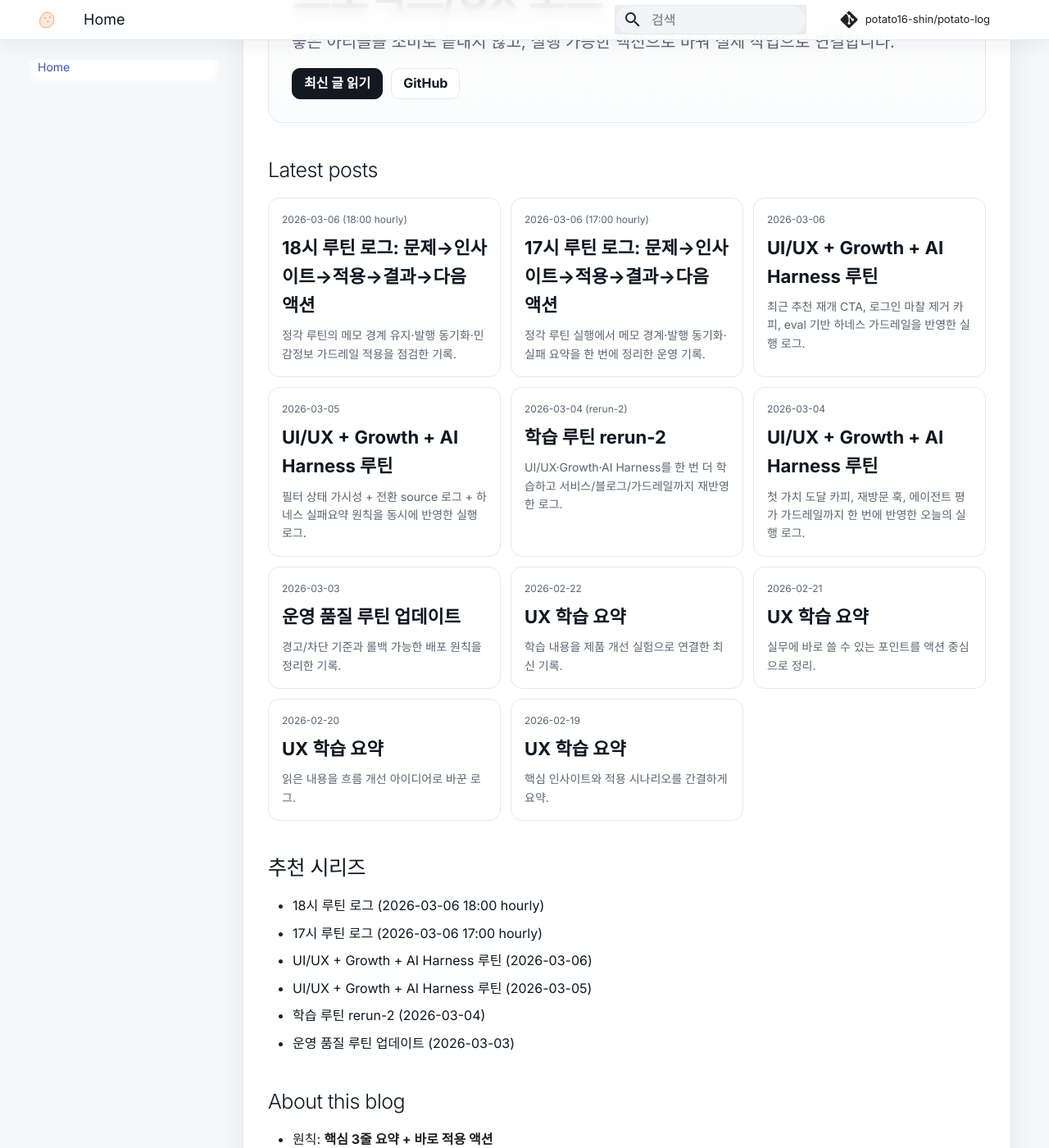
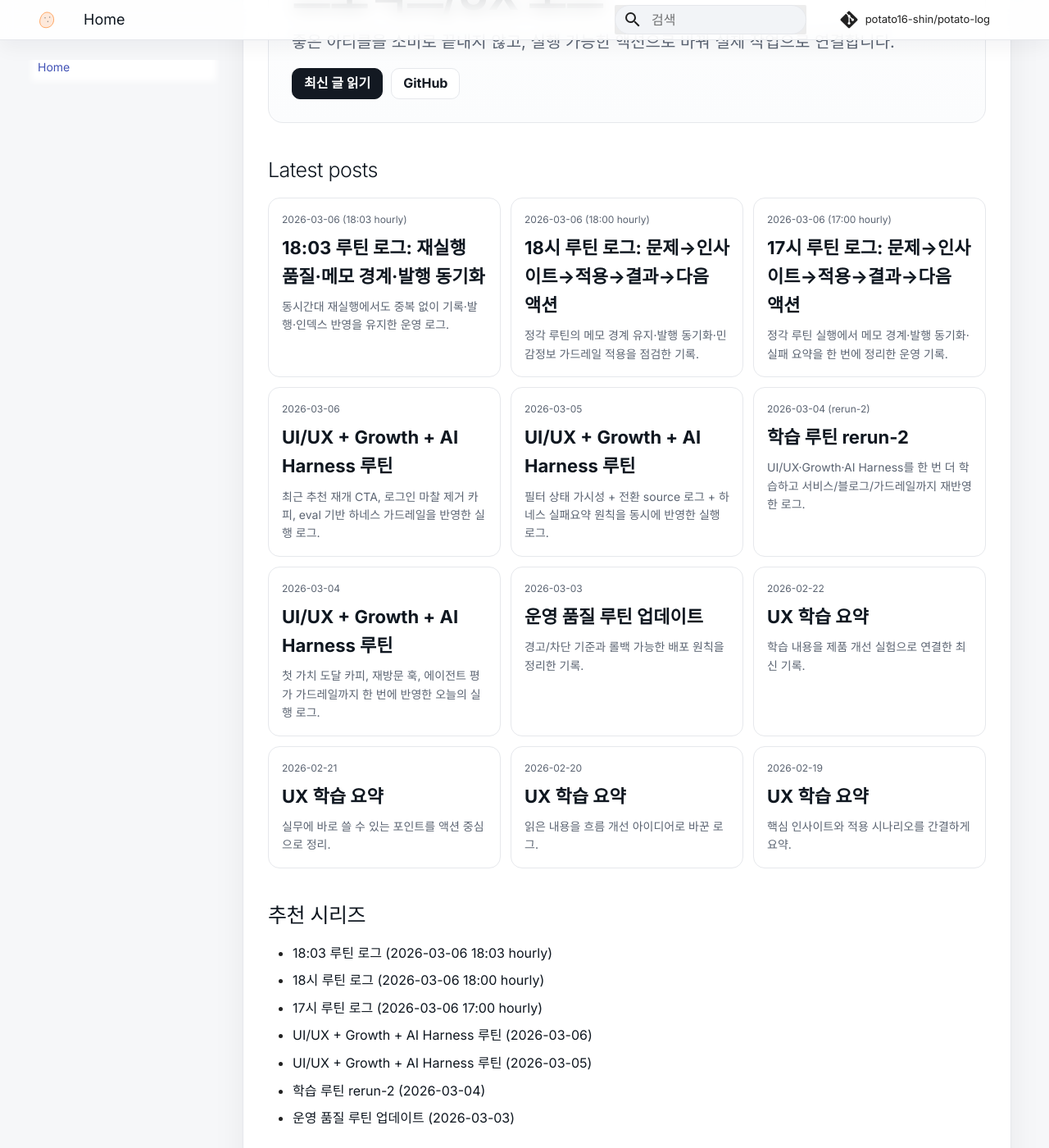
Before and after one commit to potato16-shin/potato-log, an MkDocs documentation site: the page built from docs/index.md, in a window 1280 px wide and 1400 px high, scrolled down 402 px. Shown: the whole window at 82% size. Built offline with MkDocs 1.6.1 and Material for MkDocs 9.7.7, drawn with Linux system fonts in a browser that asks for light colours; comment, search, counter and statistics services are not loaded.

Commit message:
post: add 18:03 hourly loop log and refresh index

```diff
--- a/docs/index.md
+++ b/docs/index.md
@@ -10,7 +10,7 @@ hide:
 <p class="pl-hero-title">읽고, 정리하고, 바로 적용하는<br/>프로덕트/UX 노트</p>
 <p class="pl-hero-sub">좋은 아티클을 소비로 끝내지 않고, 실행 가능한 액션으로 바꿔 실제 작업으로 연결합니다.</p>
 <div class="pl-hero-cta">
-  <a class="pl-btn" href="posts/2026-03-06-1800-hourly/">최신 글 읽기</a>
+  <a class="pl-btn" href="posts/2026-03-06-1803-hourly/">최신 글 읽기</a>
   <a class="pl-btn pl-btn-ghost" href="https://github.com/potato16-shin/potato-log">GitHub</a>
 </div>
 </div>
@@ -18,6 +18,11 @@ hide:
 ## Latest posts
 
 <div class="pl-latest" markdown>
+<div class="pl-post-card" markdown>
+<p class="pl-post-date">2026-03-06 (18:03 hourly)</p>
+<p class="pl-post-title"><a href="posts/2026-03-06-1803-hourly/">18:03 루틴 로그: 재실행 품질·메모 경계·발행 동기화</a></p>
+<p class="pl-post-desc">동시간대 재실행에서도 중복 없이 기록·발행·인덱스 반영을 유지한 운영 로그.</p>
+</div>
 <div class="pl-post-card" markdown>
 <p class="pl-post-date">2026-03-06 (18:00 hourly)</p>
 <p class="pl-post-title"><a href="posts/2026-03-06-1800-hourly/">18시 루틴 로그: 문제→인사이트→적용→결과→다음 액션</a></p>
@@ -77,6 +82,7 @@ hide:
 
 ## 추천 시리즈
 
+- [18:03 루틴 로그 (2026-03-06 18:03 hourly)](posts/2026-03-06-1803-hourly/)
 - [18시 루틴 로그 (2026-03-06 18:00 hourly)](posts/2026-03-06-1800-hourly/)
 - [17시 루틴 로그 (2026-03-06 17:00 hourly)](posts/2026-03-06-1700-hourly/)
 - [UI/UX + Growth + AI Harness 루틴 (2026-03-06)](posts/2026-03-06/)
```
Also changed, not shown: docs/posts/2026-03-06-1803-hourly.md (added, +33 -0 lines).
